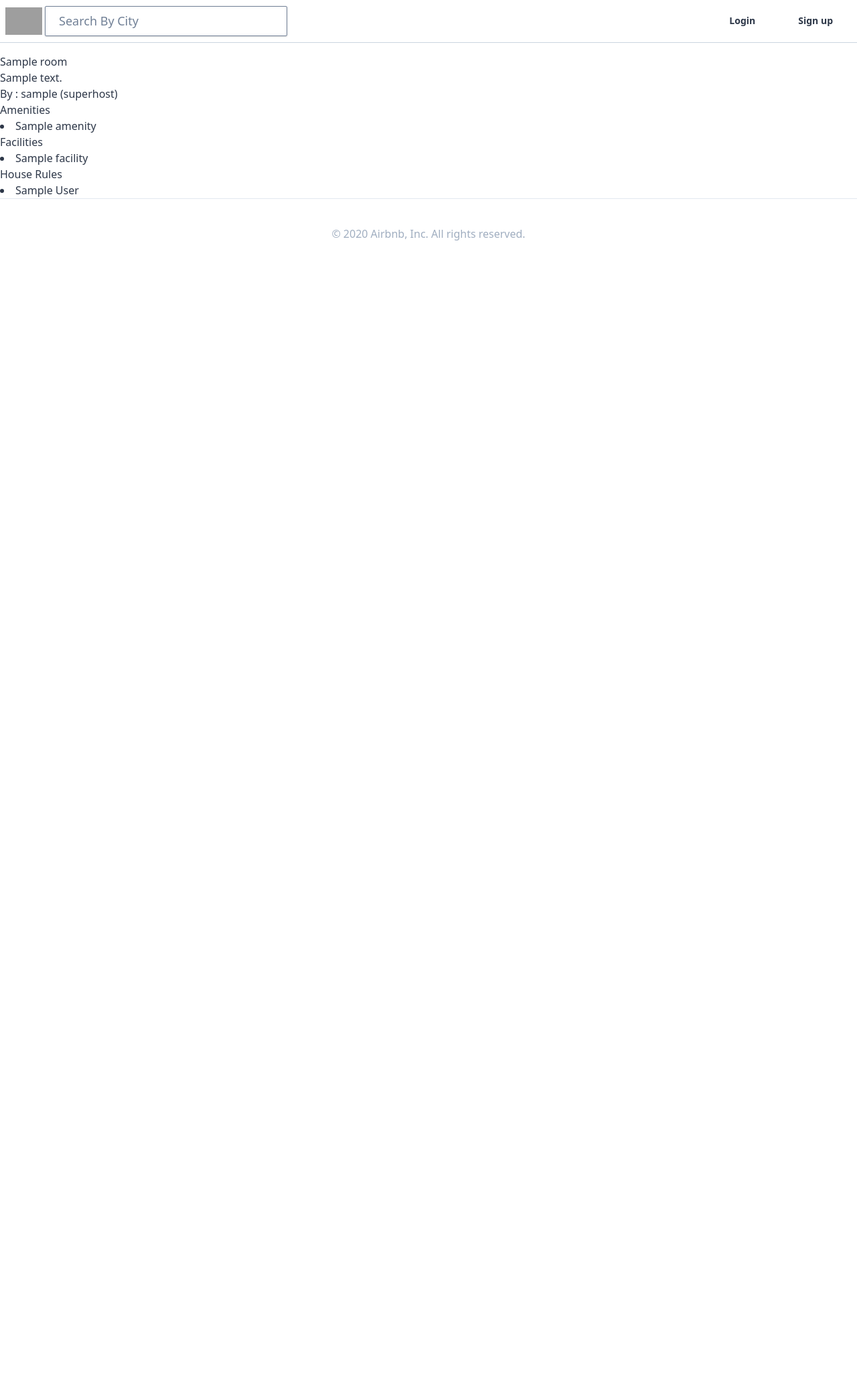
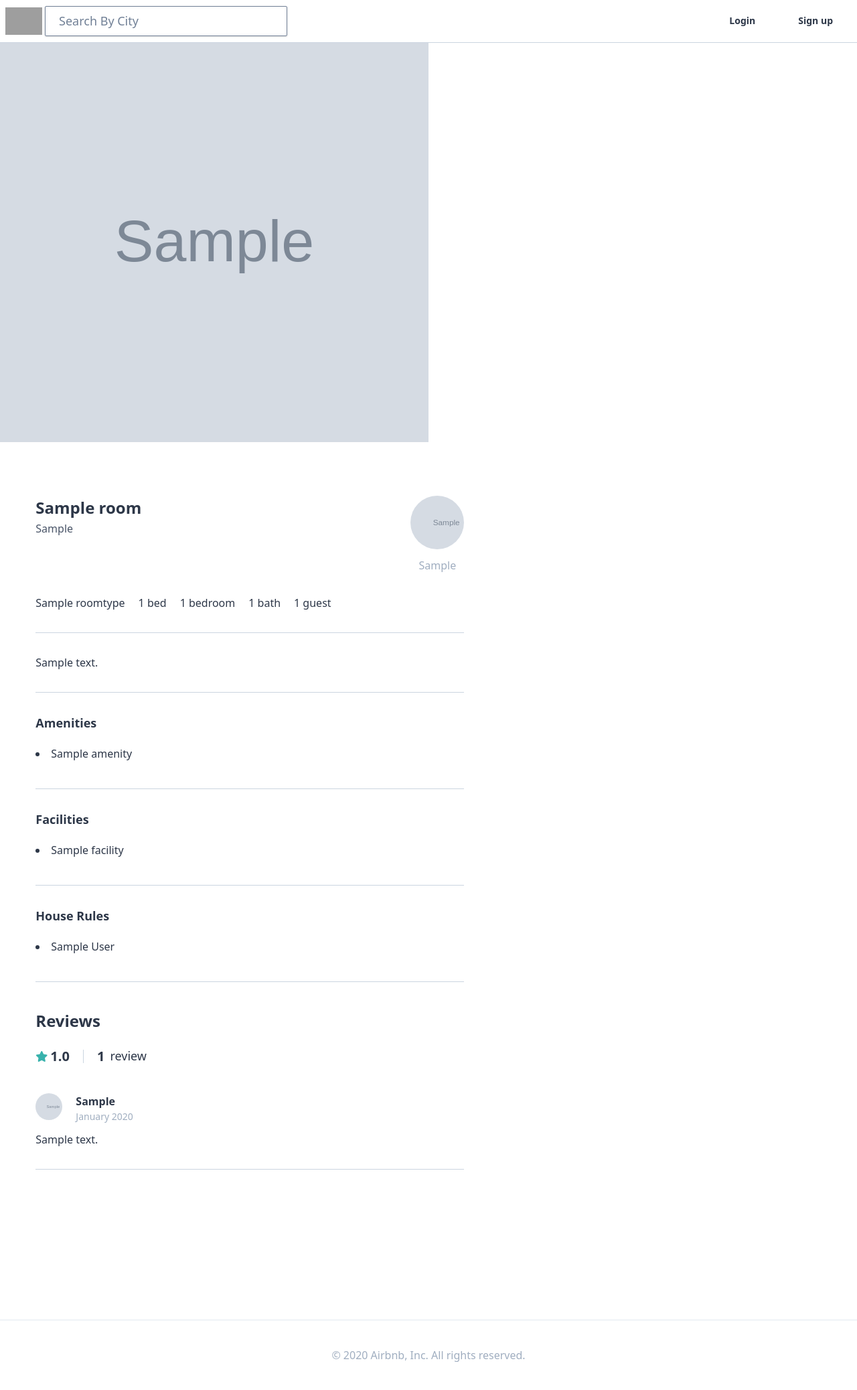
Before and after one commit to eunchae619/airbnb-clone, a Django app: page /rooms/1 in a window 1280 px wide. Shown: the whole page at 67% size. Before the commit the page ends 359 px from the top, so only its background shows below. Run offline with Django 3.2, Linux system fonts and the light colour scheme; tables that the repository leaves empty hold one stand-in row (values such as "Sample post"); grey boxes marked "Sample" are stand-in pictures; style sheets or scripts are compiled from the project's sources; parts of the project's set-up code (start-up, migrations or seed data) failed here and were passed over; some libraries are stand-ins or nearby versions; grey boxes are pictures that could not be loaded.

Commit message:
room detail 왼쪽부분 완성

```diff
--- a/assets/scss/styles.scss
+++ b/assets/scss/styles.scss
@@ -121,5 +121,9 @@ form {
 }
 
 
+.border_section {
+    @apply border-b border-gray-400 pb-8 mt-8;
+}
+
 
 @tailwind utilities;
--- a/rooms/models.py
+++ b/rooms/models.py
@@ -117,3 +117,7 @@ class Room(core_models.TimeStampModel):
     def first_photo(self):
         (photo,) = self.photos.all()[:1]
         return photo.file.url
+
+    def get_next_four_photos(self):
+        photos = self.photos.all()[1:5]
+        return photos
--- a/templates/mixins/user_avatar.html
+++ b/templates/mixins/user_avatar.html
@@ -1,7 +1,9 @@
 {% if user.avatar %}
-<div class="h-20 w-20 rounded-full bg-cover" style="background-image: url({{user.avatar.url}});"></div>
+<div class="{{h_and_w|default:'h-20 w-20'}} rounded-full bg-cover" style="background-image: url({{user.avatar.url}});">
+</div>
 {% else %}
-<div class="h-20 w-20 bg-gray-700 rounded-full text-white flex justify-center items-center overflow-hidden">
-    <span class="text-3xl">{{user.first_name|first}}</span>
+<div
+    class="{{h_and_w|default:'h-20 w-20'}} bg-gray-700 rounded-full text-white flex justify-center items-center overflow-hidden">
+    <span class="{{text|default:'text-3xl'}}">{{user.first_name|first}}</span>
 </div>
 {% endif %}
--- a/templates/rooms/room_detail.html
+++ b/templates/rooms/room_detail.html
@@ -6,27 +6,87 @@
 {% endblock page_title %}
 
 {% block content %}
-<div>
-    <h1>{{room.name}}</h1>
-    <h3>{{room.description}}</h3>
+<div class="-mt-5 container max-w-full h-75vh mb-20 flex">
+    <div class="h-full w-1/2 bg-center bg-cover" style="background-image: url({{room.first_photo}});"></div>
+    <div class="h-full w-1/2 flex flex-wrap">
+        {% for photo in room.get_next_four_photos  %}
+        <div class="w-1/2 h-auto bg-cover bg-center border border-gray-800"
+            style="background-image: url({{photo.file.url}});"></div>
+        {% endfor %}
+    </div>
 </div>
-<div>
-    <h2>By : <a href="{{room.host.get_absolute_url}}">{{room.host.username}}</a>
-        {% if room.host.superhost %}
-        (superhost)
-        {% endif %}
-    </h2>
-    <h3>Amenities</h3>
-    {% for a in room.amenities.all %}
-    <li>{{a}}</li>
-    {% endfor %}
-    <h3>Facilities</h3>
-    {% for f in room.facilities.all %}
-    <li>{{f}}</li>
-    {% endfor %}
-    <h3>House Rules</h3>
-    {% for r in room.house_rules.all %}
-    <li>{{r}}</li>
-    {% endfor %}
+
+<div class="container mx-auto flex justify-around pb-56">
+    <div class="w-1/2 ">
+        <div class="flex justify-between">
+            <div class="mr-16 mb-5">
+                <h4 class="text-2xl font-bold mb-px">{{room.name}}</h4>
+                <span class="text-gray-700 font-medium">{{room.city}}</span>
+            </div>
+            <a href="{{room.host.get_absolute_url}}" class="flex flex-col items-center">
+                {% include "mixins/user_avatar.html" with user=room.host %}
+                <span class="mt-3 text-gray-500">{{room.host.first_name}}</span>
+            </a>
+        </div>
+        <div class="flex border_section">
+            <span class="mr-5 font-light">{{room.room_type}}</span>
+            <span class="mr-5 font-light">{{room.beds}} bed{{room.beds|pluralize}}</span>
+            <span class="mr-5 font-light">{{room.bedrooms}} bedroom{{room.bedrooms|pluralize}}</span>
+            <span class="mr-5 font-light">{{room.beds}} bath{{room.beds|pluralize}}</span>
+            <span class="mr-5 font-light">{{room.guests}} guest{{room.guests|pluralize}}</span>
+        </div>
+        <p class="border_section">
+            {{room.description}}
+        </p>
+        <div class="border_section">
+            <h4 class="font-bold text-lg mb-5">Amenities</h4>
+            {% for a in room.amenities.all %}
+            <li class="mb-2">{{a}}</li>
+            {% endfor %}
+        </div>
+        <div class="border_section">
+            <h4 class="font-bold text-lg mb-5">Facilities</h4>
+            {% for a in room.facilities.all %}
+            <li class="mb-2">{{a}}</li>
+            {% endfor %}
+        </div>
+        <div class="border_section">
+            <h4 class="font-bold text-lg mb-5">House Rules</h4>
+            {% for a in room.house_rules.all %}
+            <li class="mb-2">{{a}}</li>
+            {% endfor %}
+        </div>
+        <div class="mt-10">
+            <h4 class="font-bold text-2xl mb-5">Reviews</h4>
+            <div class="flex items-center">
+                <div class="flex items-center">
+                    <i class="fas fa-star text-teal-500"></i>
+                    <span class="font-bold text-xl ml-1">{{room.total_rating}}</span>
+                </div>
+                <div class="h-5 w-px bg-gray-400 mx-5"></div>
+                <div class="flex items-center">
+                    <span class="font-bold text-xl mr-2">{{room.reviews.count}}</span>
+                    <span class="font-medium text-lg mb-px">review{{room.reviews.count|pluralize}}</span>
+                </div>
+            </div>
+            <div class="mt-10">
+                {% for review in room.reviews.all  %}
+                <div class="border_section">
+                    <div class="mb-3 flex">
+                        <div>
+                            {% include "mixins/user_avatar.html" with user=review.user h_and_w='w-10 h-10' text='text-lg' %}
+                        </div>
+                        <div class="flex flex-col ml-5">
+                            <span class="font-bold">{{review.user.first_name}}</span>
+                            <span class="text-sm text-gray-500">{{review.created|date:'F Y'}}</span>
+                        </div>
+                    </div>
+                    <p>{{review.review}}</p>
+                </div>
+                {% endfor %}
+            </div>
+        </div>
+    </div>
+    <div class="w-1/3"></div>
 </div>
 {% endblock %}
--- a/templates/users/user_detail.html
+++ b/templates/users/user_detail.html
@@ -25,7 +25,7 @@
     </div>
         {% else %}
     </div>
-    <div class="mb-64"></div>
+    <div class=""></div>
 {% endif %}
 
 
```
